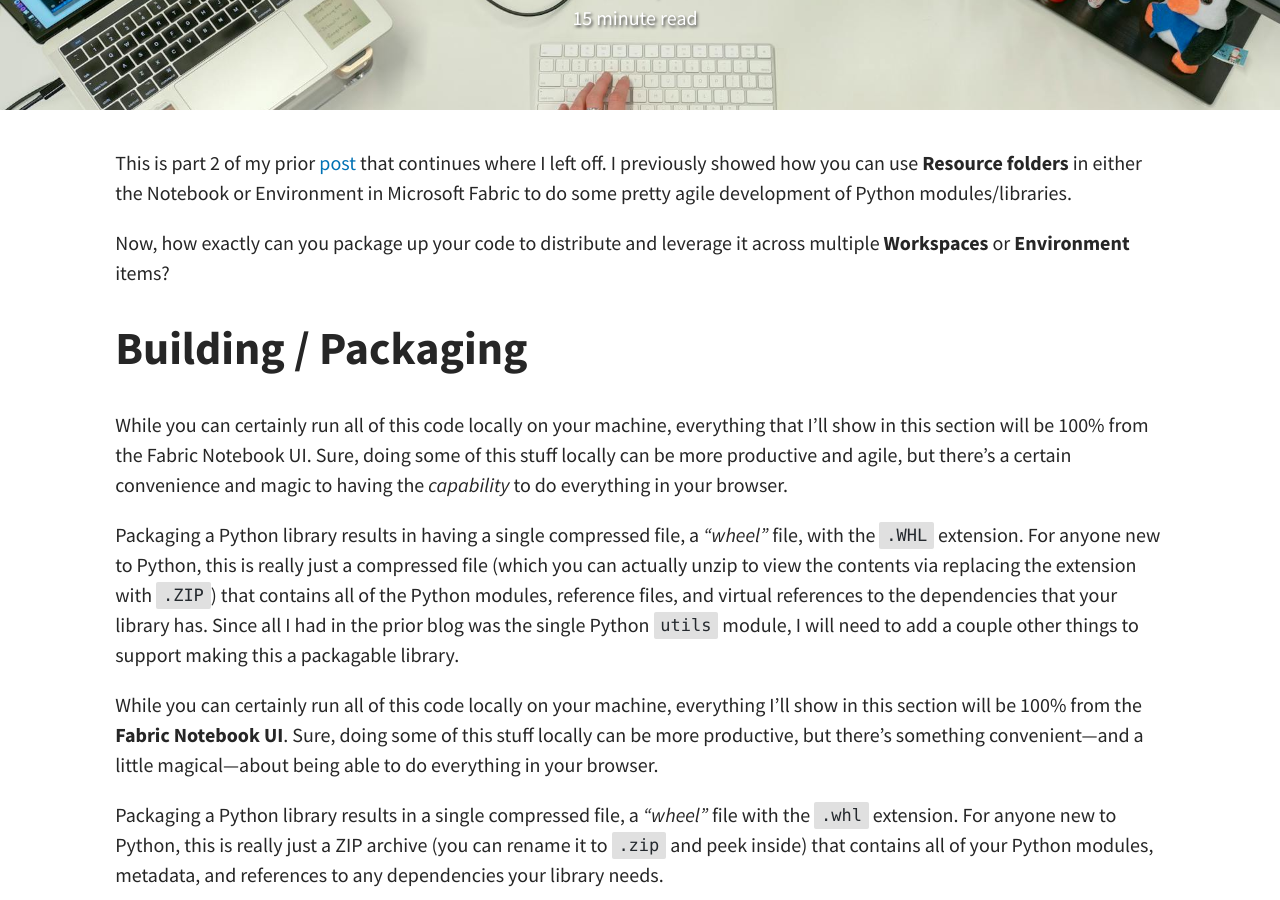
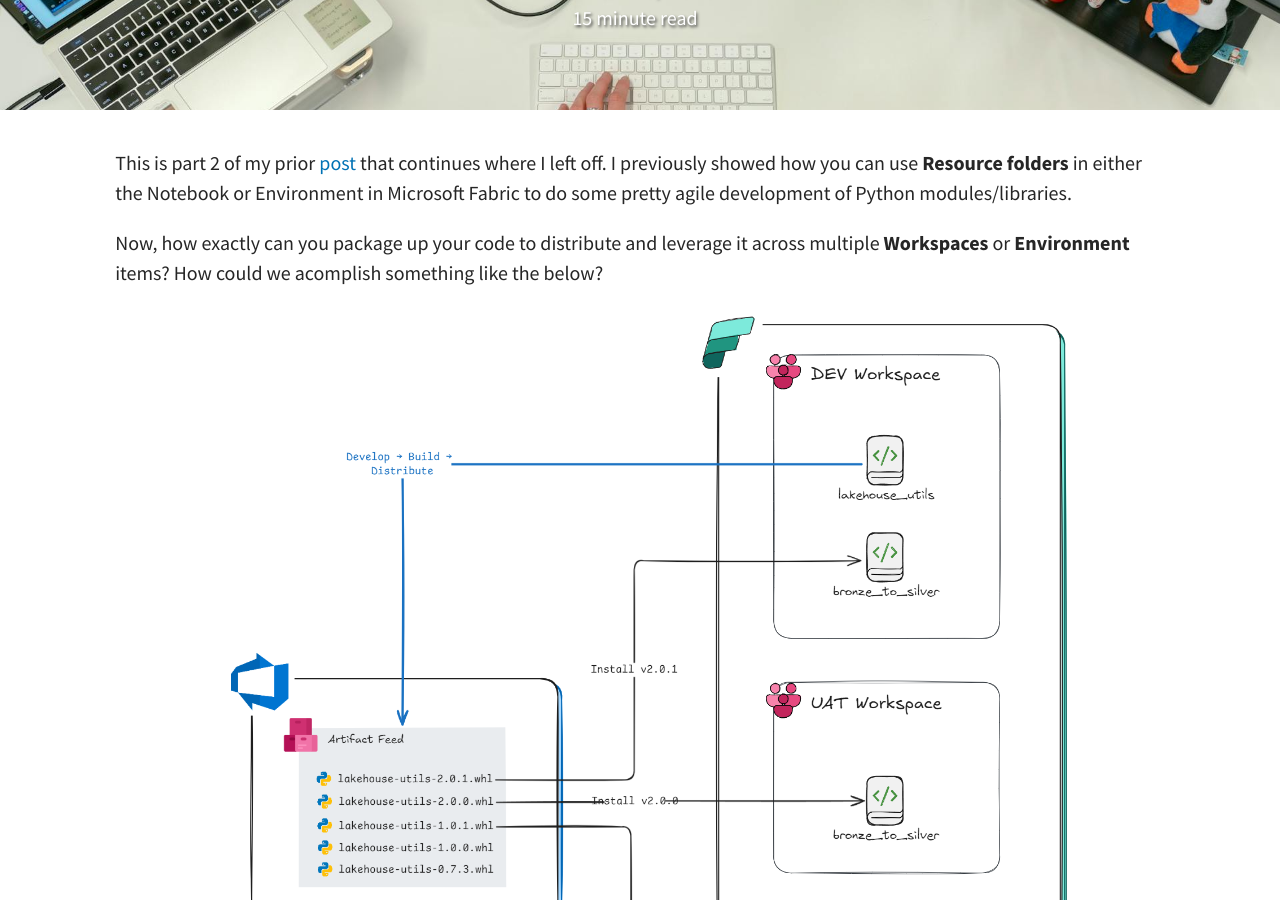
Before and after one commit to mwc360/mwc360.github.io, a Jekyll site: the page built from _posts/2025-03-26-Packaging-Python-Libraries-Using-Microsoft-Fabric.md, in a window 1280 px wide and 900 px high, scrolled down 380 px. Built offline with Jekyll 4.4.1, drawn with Linux system fonts in a browser that asks for light colours; a script that is not in the unit is left out; comment, search, counter and statistics services are not loaded.

Commit message:
add image

```diff
--- a/_posts/2025-03-26-Packaging-Python-Libraries-Using-Microsoft-Fabric.md
+++ b/_posts/2025-03-26-Packaging-Python-Libraries-Using-Microsoft-Fabric.md
@@ -10,7 +10,9 @@
 
 This is part 2 of my prior [post](https://milescole.dev/data-engineering/2024/07/18/Developing-Python-Libraries-Using-Microsoft-Fabric.html) that continues where I left off. I previously showed how you can use **Resource folders** in either the Notebook or Environment in Microsoft Fabric to do some pretty agile development of Python modules/libraries.
 
-Now, how exactly can you package up your code to distribute and leverage it across multiple **Workspaces** or **Environment** items?
+Now, how exactly can you package up your code to distribute and leverage it across multiple **Workspaces** or **Environment** items? How could we acomplish something like the below?
+
+![Library Process](/assets/img/posts/Developing-Fabric-Libraries-Pt2/lib-diagram.excalidraw.png)
 
 # Building / Packaging
 While you can certainly run all of this code locally on your machine, everything that I'll show in this section will be 100% from the Fabric Notebook UI. Sure, doing some of this stuff locally can be more productive and agile, but there's a certain convenience and magic to having the _capability_ to do everything in your browser.
```
Also changed, not shown: assets/img/posts/Developing-Fabric-Libraries-Pt2/lib-diagram.excalidraw.png (added), assets/img/posts/Developing-Fabric-Libraries-Pt2/libraries-diagram.excalidraw.png (added).
